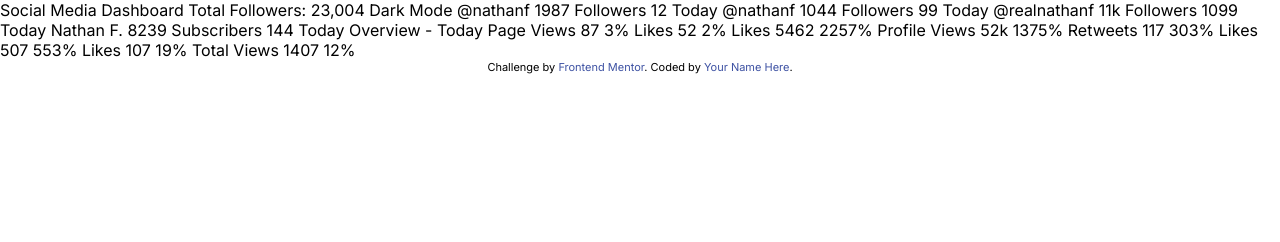
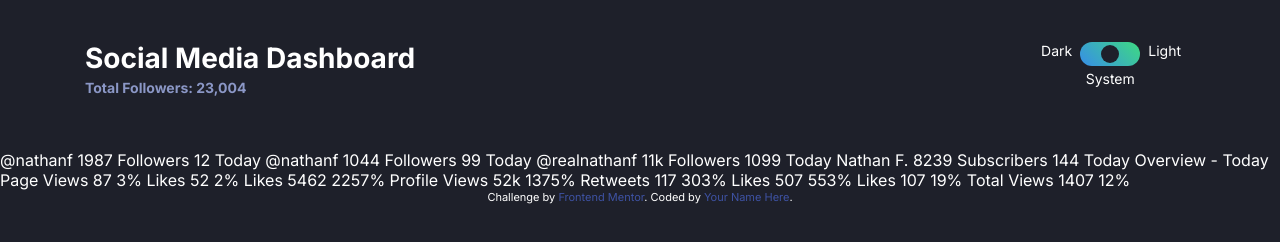
Before and after one commit to murlucker/social-media-dashboard-dark-light-toggle, a website: page index.html in a window 1280 px wide. Drawn offline with Linux system fonts and the light colour scheme.

Commit message:
Finished the styling for the dark/system/ight button
- button SCSS done
- text aligned neatly around the button
- all blocks smoothly working on each device
- compatibility with "tetris" checked ;-)

```diff
--- a/app/scss/components/_index.scss
+++ b/app/scss/components/_index.scss
@@ -1,2 +1,3 @@
+@forward 'header';
 @forward 'card';
 @forward 'toggle';
--- /dev/null
+++ b/app/scss/components/header.scss
@@ -0,0 +1,26 @@
+@use '../util' as *;
+
+.header {
+    display: flex;
+    flex-wrap: wrap;
+    margin-top: rem(36);
+
+    @include breakpoint(medium){
+        justify-content: space-between;
+        align-items: center;
+    }
+
+    &__title {
+        width: 100%;
+
+        @include breakpoint(medium) {
+            width: auto;
+        }
+    }
+
+    &__subtitle {
+        font-size: rem(14);
+        font-weight: 700;
+        color: var(--dark-text1);
+    }
+}
--- a/app/scss/components/toggle.scss
+++ b/app/scss/components/toggle.scss
@@ -1,10 +1,84 @@
 @use '../util' as *;
+// https://codepen.io/SaraSoueidan/pen/jpBbrq/?editors=1100
 
 .toggle {
+    display: grid;
+    grid-template-columns: 1fr rem(60) 1fr;
+    grid-template-rows: repeat(2, 1fr);
+    border: none;
+    gap: rem(4.8) rem(8);
+    border: none;
+
+    label {
+        font-size: rem(14);
+
+        &[for="dark"]{
+            grid-column: 1 / 2;
+            justify-self: end;
+        }
+        &[for="system"]{
+            grid-column: 1 / 4;
+            grid-row: 2 / 3;
+            justify-self: center;
+        }
+        &[for="light"]{
+            grid-column: 3 / 4;
+        }
+    }
+
+    &__wrapper {
+        position: relative;
+        grid-column: 2 / 3;
+        grid-row: 1 / 2;
+        height: rem(24);
+    }
+
+    input[type="radio"]{
+        margin: 0 rem(-2) 0 rem(-2);
+        opacity: 0;
+        width: rem(20);
+        height: rem(24);
+
+        &:focus ~ .toggle__button {
+            border: 2px solid white;
+        }
+    }
+
+    &__background {
+        display: block;
+        height: 100%;
+        position: absolute;
+        width: 100%;
+        top: 0;
+        border-radius: rem(12);
+        background: linear-gradient(
+            225deg,
+            var(--toggle-bg-end) 0%,
+            var(--toggle-bg-start) 98.02%
+        );
+        pointer-events: none;
+    }
+//standart button styling by "Coder Coder"
     &__button {
-        width: rem(16);
-        height: rem(16);
+        position: absolute;
+        left: rem(3);
+        top: rem(3);
+        right: 100%;
+        width: rem(18);
+        height: rem(18);
         border-radius: 50%;
-        background-color: var(--toggle);
+        background-color: var(--dark-bg);
+        transition: all 150ms ease-in-out;
+    }
+
+    #light:checked ~ .toggle__button {
+        left: calc(100% - 21px);
+        right: 3px;
+    }
+
+    #system:checked ~ .toggle__button {
+        left: 50%;
+        right: auto;
+        transform: translate(-50%);
     }
 }
--- a/app/scss/globals/_index.scss
+++ b/app/scss/globals/_index.scss
@@ -2,3 +2,4 @@
 @forward 'colors';
 @forward 'boilerplate';
 @forward 'typography';
+@forward 'layout';
--- a/app/scss/globals/boilerplate.scss
+++ b/app/scss/globals/boilerplate.scss
@@ -11,4 +11,6 @@
     margin: 0;
     padding: 0;
     font-family: var(--font-inter);
+    background: var(--dark-bg);
+    color: var(--dark-text2);
 }
--- /dev/null
+++ b/app/scss/globals/layout.scss
@@ -0,0 +1,11 @@
+@use "../util" as *;
+
+.container {
+    padding: 0 rem(25);
+    max-width: rem(1110);
+    margin: 0 auto rem(46);
+
+    @include breakpoint(large){
+        padding: 0;
+    }
+}
--- a/app/scss/globals/typography.scss
+++ b/app/scss/globals/typography.scss
@@ -1,7 +1,18 @@
+@use '../util' as *;
+
 h1,
 h2,
 h3 {
     margin-top: 0;
+    line-height: 1.1;
+}
+
+h1 {
+    font-size: rem(24);
+    margin-bottom: rem(3);
+    @include breakpoint(large) {
+        font-size: rem(28);
+    }
 }
 
 a,
--- a/app/scss/util/breakpoints.scss
+++ b/app/scss/util/breakpoints.scss
@@ -2,18 +2,18 @@
 //Set up SCSS and JS files explanation
 
 
-// 640px, 1024px, 1400px
+// 640px, 1150px, 1400px
 $breakpoint-up: (
     'medium': '40em',
-    'large': '64em',
+    'large': '71.875em',
     'xlarge': '87.5em',
 );
 
-//639px, 1023px,1399px
+//639px, 1149px,1399px
 $breakpoint-down: (
     'small': '39.9375em',
-    'medium': '63.9375em',
-    'large': '87.4375',
+    'medium': '71.8125em',
+    'large': '87.4375em',
 );
 
 @mixin breakpoint($size) {
--- a/index.html
+++ b/index.html
@@ -31,12 +31,27 @@
 </head>
 
 <body>
+	<header class="header container">
 
-	Social Media Dashboard
-	Total Followers: 23,004
+		<div class="header__title">
+			<h1>Social Media Dashboard</h1>
+			<span class="header__subtitle">Total Followers: 23,004</span>
+		</div>
 
-	Dark Mode
-
+		<fieldset class="header__toggle toggle" aria-label="theme toggle" role="radiogroup">
+			<label for="dark">Dark</label>
+			<label for="system">System</label>
+			<label for="light">Light</label>
+			<div class="toggle__wrapper">
+				<input type="radio" name="theme" id="dark">
+				<input type="radio" name="theme" id="system" checked>
+				<input type="radio" name="theme" id="light" >
+				<span aria-hidden="true" class="toggle__background"></span>
+				<span aria-hidden="true" class="toggle__button"></span>
+			</div>
+		</fieldset>
+	</header>
+<main>
 
 
 	@nathanf
@@ -94,8 +109,9 @@
 	Total Views
 	1407
 	12%
+</main>
 
-	<div class="attribution">
+<div class="attribution">
 		Challenge by <a href="https://www.frontendmentor.io?ref=challenge" target="_blank">Frontend Mentor</a>.
 		Coded by <a href="#">Your Name Here</a>.
 	</div>
```
Also changed, not shown: notes.md (+1 -2 lines), dist/style.css, 1 other file.
